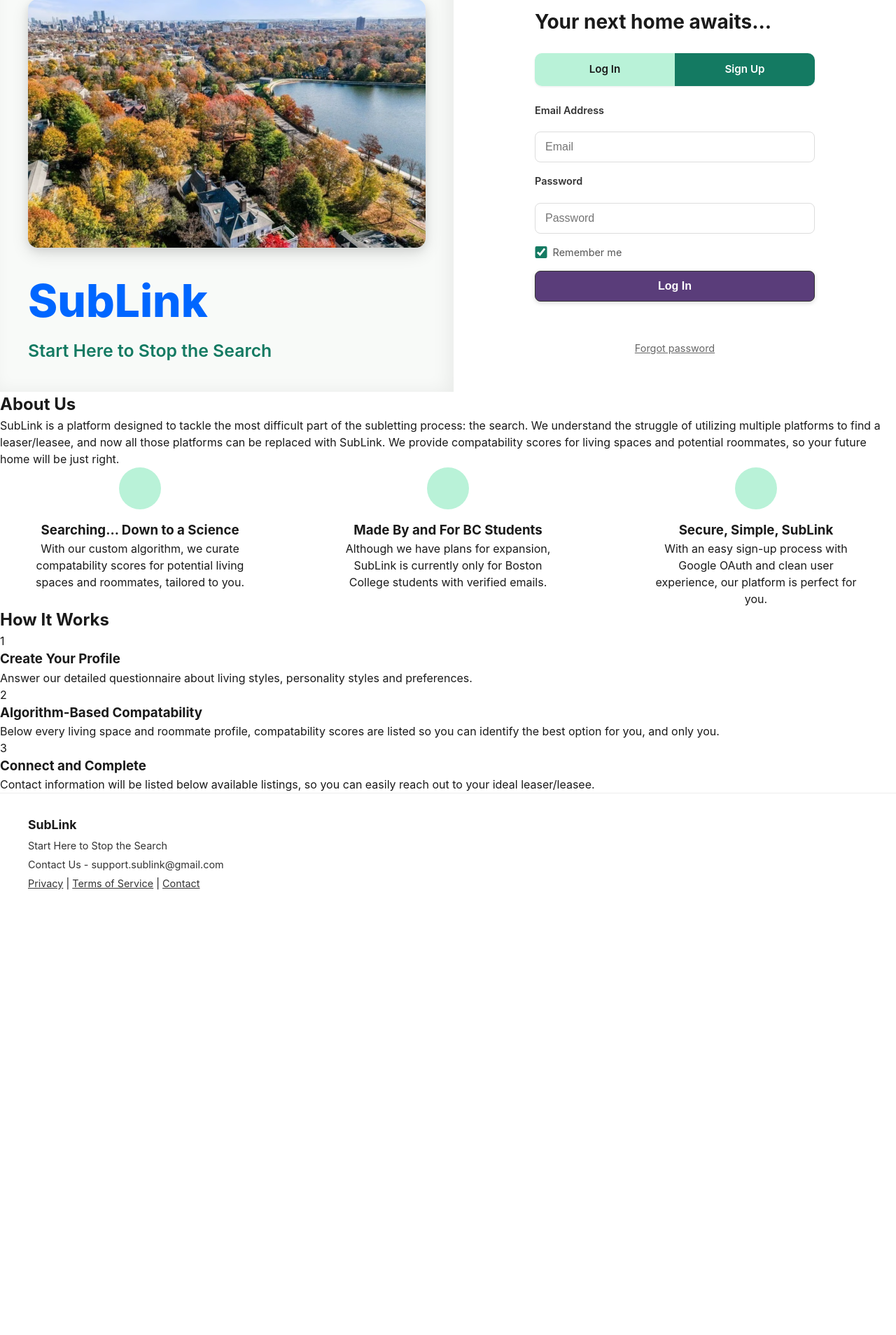
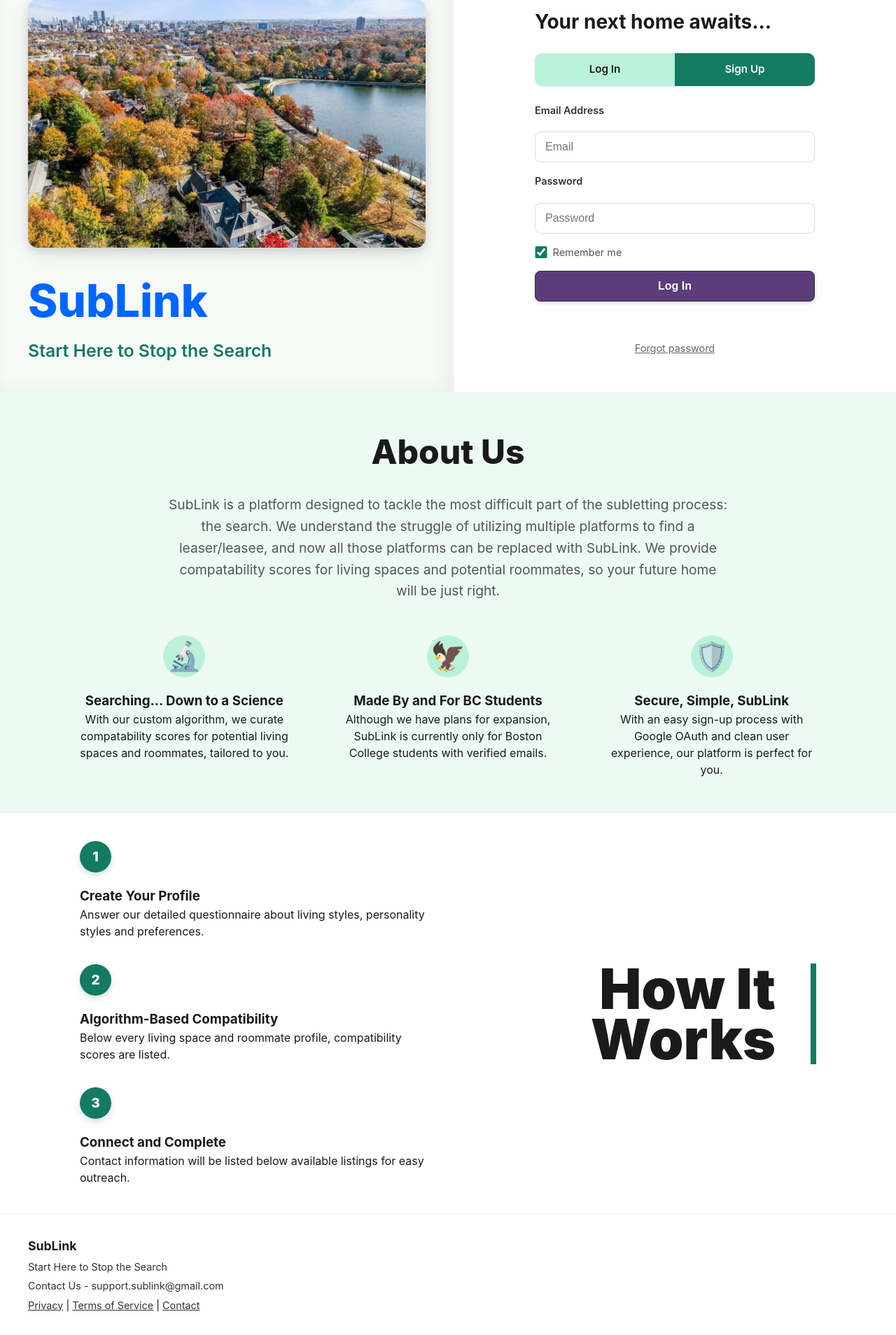
Before and after one commit to CSCI3356-Spring2026/SWE-Dream-Team, a Django app: page / in a window 1280 px wide. Shown: the part 131-2039 px from the top of the page at 70% size. Before the commit the page ends 1403 px from the top, so only its background shows below. Run offline with Django 5.2, Linux system fonts and the light colour scheme; some libraries are stand-ins or nearby versions.

Commit message:
Reformat About Us and How It Works sections

```diff
--- a/django/landing_page/static/landing_page/style.css
+++ b/django/landing_page/static/landing_page/style.css
@@ -348,13 +348,6 @@ html {
     color: #666;
 }
 
-.about-features {
-    display: flex;
-    justify-content: space-between;
-    align-items: flex-start;
-    gap: 40px;
-}
-
 .feature {
     flex: 1;
     text-align: center;
@@ -379,3 +372,139 @@ html {
         align-items: center;
     }
 }
+
+.about-title {
+    font-size: 3rem;
+    font-weight: 800;
+    color: #1a1a1a;
+    text-align: center;
+    margin-bottom: 1.5rem;
+}
+
+.about-section {
+    padding: 50px 16px;
+    background-color: #edfaf4;
+}
+
+.about-container {
+    max-width: 1100px;
+    margin: 0 auto;
+    text-align: center;
+}
+
+.about-text {
+    font-size: 1.2rem;
+    color: #555;
+    max-width: 800px;
+    margin: 0 auto 3rem;
+    line-height: 1.6;
+}
+
+.about-features {
+    display: grid;
+    grid-template-columns: repeat(auto-fit, minmax(280px, 1fr));
+    gap: 30px;
+}
+
+.feature-card {
+    background: #f8faf8;
+    padding: 40px 30px;
+    border-radius: 20px;
+    transition: transform 0.3s ease;
+    border: 1px solid #eee;
+}
+
+.feature-card:hover {
+    transform: translateY(-10px);
+}
+
+.feature-icon {
+    font-size: 2.5rem;
+    margin-bottom: 20px;
+    display: block;
+}
+
+.feature-card h3 {
+    font-size: 1.3rem;
+    color: #0066FF;
+    margin-bottom: 15px;
+}
+
+.feature-card p {
+    font-size: 1rem;
+    color: #666;
+    line-height: 1.5;
+}
+
+.how-container-split {
+    max-width: 1100px;
+    margin: 0 auto;
+    display: flex;
+    flex-direction: row;
+    align-items: center;
+    justify-content: space-between;
+    padding: 40px 24px;
+    gap: 80px;
+}
+
+.steps-vertical-stack {
+    flex: 1.5;
+    display: flex;
+    flex-direction: column;
+    gap: 35px;
+}
+
+.step {
+    max-width: 500px;
+}
+
+.how-title-wrapper {
+    flex: 1;
+    text-align: right;
+    display: flex;
+    justify-content: flex-end;
+}
+
+.how-title-side {
+    font-size: 5rem;
+    font-weight: 900;
+    color: #1a1a1a;
+    line-height: 0.9;
+    margin: 0;
+    text-align: right;
+    padding-right: 50px;
+    border-right: 8px solid #147A62;
+}
+
+.step-number {
+    width: 45px;
+    height: 45px;
+    background: #147A62;
+    color: white;
+    border-radius: 50%;
+    display: flex;
+    align-items: center;
+    justify-content: center;
+    font-weight: 800;
+    font-size: 1.2rem;
+    margin-bottom: 20px;
+    box-shadow: 0 4px 10px rgba(20, 122, 98, 0.2);
+}
+
+@media (max-width: 850px) {
+    .how-container-split {
+        flex-direction: column-reverse;
+        text-align: center;
+        gap: 40px;
+    }
+    .how-title-side {
+        font-size: 3rem;
+        text-align: center;
+        border-right: none;
+        padding-right: 0;
+    }
+    .step {
+        text-align: center;
+        margin: 0 auto;
+    }
+}
--- a/django/landing_page/templates/landing_page/landing.html
+++ b/django/landing_page/templates/landing_page/landing.html
@@ -110,19 +110,19 @@ SubLink - Landing Page
 
             <div class = "about-features">
                 <div class = "feature">
-                    <div class = "feature-icon"></div>
+                    <div class = "feature-icon">🔬</div>
                     <h3>Searching... Down to a Science</h3>
                     <p>With our custom algorithm, we curate compatability scores for potential living spaces and roommates, tailored to you.</p>
                 </div>
 
                 <div class = "feature">
-                    <div class = "feature-icon"></div>
+                    <div class = "feature-icon">🦅</div>
                     <h3>Made By and For BC Students</h3>
                     <p>Although we have plans for expansion, SubLink is currently only for Boston College students with verified emails.</p>
                 </div>
 
                 <div class = "feature">
-                    <div class = "feature-icon"></div>
+                    <div class = "feature-icon">🛡️</div>
                     <h3>Secure, Simple, SubLink</h3>
                     <p>With an easy sign-up process with Google OAuth and clean user experience, our platform is perfect for you.</p>
                 </div>
@@ -131,33 +131,32 @@ SubLink - Landing Page
     </section>
 
     <!-- How It Works -->
-     <section class = "how-section">
-        <div class = "how-container">
-            <h2 class = "how-title">How It Works</h2>
+    <section class="how-section">
+        <div class="how-container-split">
 
-            <div class = "steps">
-                <div class = "step">
-                    <div class = "step-number">1</div>
+            <div class="steps-vertical-stack">
+                <div class="step">
+                    <div class="step-number">1</div>
                     <h3>Create Your Profile</h3>
                     <p>Answer our detailed questionnaire about living styles, personality styles and preferences.</p>
                 </div>
 
-                <div class = "step">
-                    <div class = "step-number">2</div>
-                    <h3>Algorithm-Based Compatability</h3>
-                    <p>Below every living space and roommate profile, compatability scores are listed so you can identify the best option for you, and only you.</p>
+                <div class="step">
+                    <div class="step-number">2</div>
+                    <h3>Algorithm-Based Compatibility</h3>
+                    <p>Below every living space and roommate profile, compatibility scores are listed.</p>
                 </div>
 
-                <div class = "step">
-                    <div class = "step-number">3</div>
+                <div class="step">
+                    <div class="step-number">3</div>
                     <h3>Connect and Complete</h3>
-                    <p>Contact information will be listed below available listings, so you can easily reach out to your ideal leaser/leasee.</p>
+                    <p>Contact information will be listed below available listings for easy outreach.</p>
                 </div>
+            </div> <div class="how-title-wrapper">
+                <h2 class="how-title-side">How It<br>Works</h2>
             </div>
-        </div>
-     </section>
 
-</div>
+        </div> </section>
 
 <script>
 function handleGoogleCredential(response) {
```
